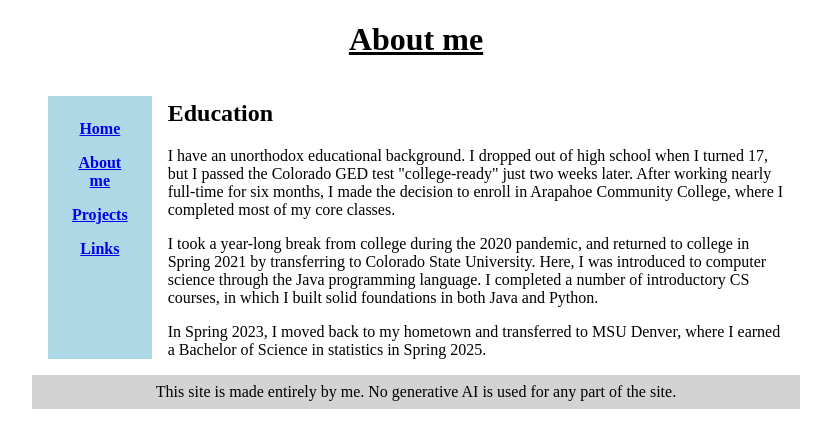
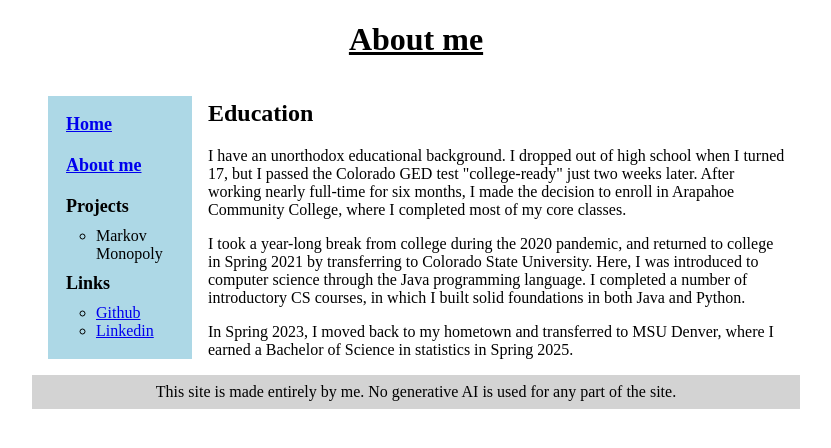
Before and after one commit to cburkha2/site, a plain HTML site: page about.html in a window 1280 px wide. Shown: the whole page, without its empty margins (224-1055 px from the left). Drawn offline with Linux system fonts and the light colour scheme.

Commit message:
Adjust links in nav pane

```diff
--- a/about.html
+++ b/about.html
@@ -13,11 +13,18 @@
 
     <div class="body">
         <div class="nav">
-            <ul>
-                <li><a href="index.html">Home</a></li>
-                <li><a href="about.html">About me</a></li>
-                <li><a href="projects.html">Projects</a></li>
-                <li><a href="links.html">Links</a></li>
+            <ul class="menu">
+                <li class="pagelink"><a href="index.html">Home</a></li>
+                <li class="pagelink"><a href="about.html">About me</a></li>
+                <li class="pagelink">Projects</li>
+                <ul class="submenu">
+                    <li>Markov Monopoly</li>
+                </ul>
+                <li class="pagelink">Links</li>
+                <ul class="submenu">
+                    <li><a href="//github.com/cburkha2/" target="_blank" rel="noopener noreferrer">Github</a></li>
+                    <li><a href="//www.linkedin.com/in/cburkha2/" target="_blank" rel="noopener noreferrer">Linkedin</a></li>
+                </ul>
             </ul>
         </div>
 
--- a/style.css
+++ b/style.css
@@ -22,31 +22,31 @@ body {
 
 .body .nav {
     display: flex;
-    width: 192px;
+    min-width: 144px;
     background-color: lightblue;
     justify-content: center;
     margin: 16px;
     padding: 8px;
 }
 
-.body .nav ul {
+.body .nav .menu {
     display: flex;
     flex-direction: column;
-    align-items: center;
     list-style-type: none;
-    margin: 8px;
+    margin: 0;
     padding: 0;
-    text-align: center;
-    font-weight: bold;
 }
 
-.body .nav ul li {
+.body .nav .menu .pagelink {
     display: flex;
-    margin: 8px;
+    margin: 10px;
+    font-weight: bold;
+    font-size: large;
 }
 
 .body .content {
     margin-right: 12px;
+    justify-content: center;
 }
 
 .tail {
```
Also changed, not shown: index.html (+12 -5 lines).
